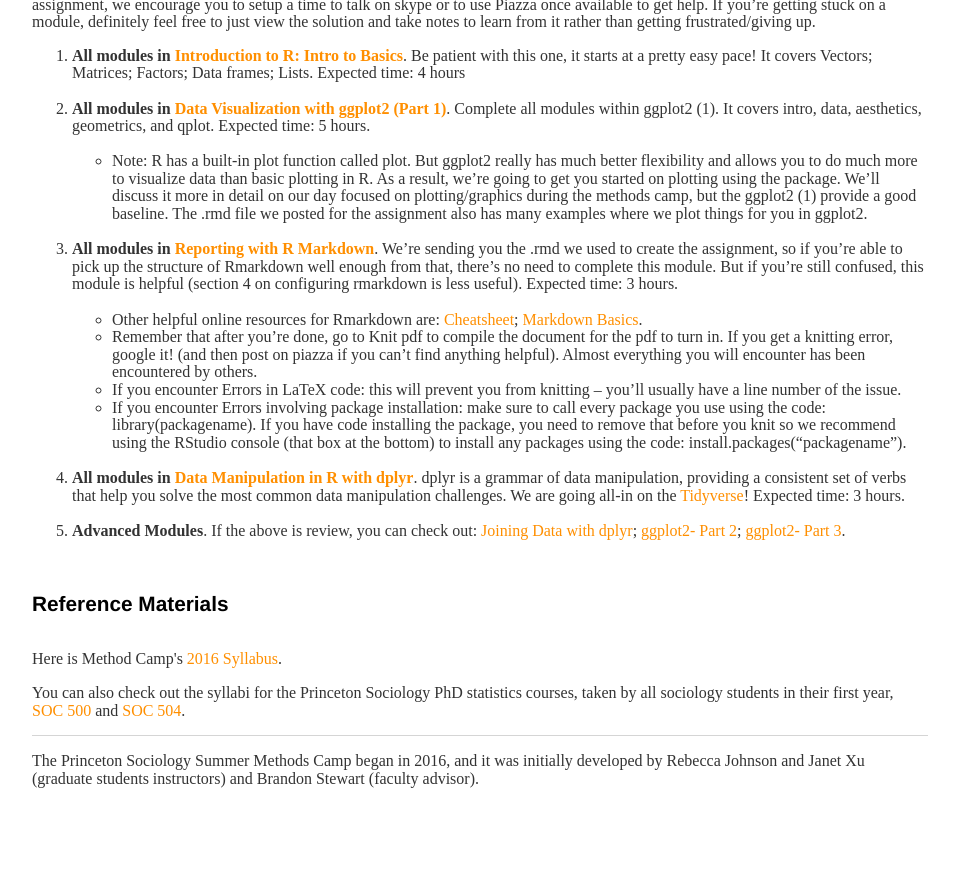
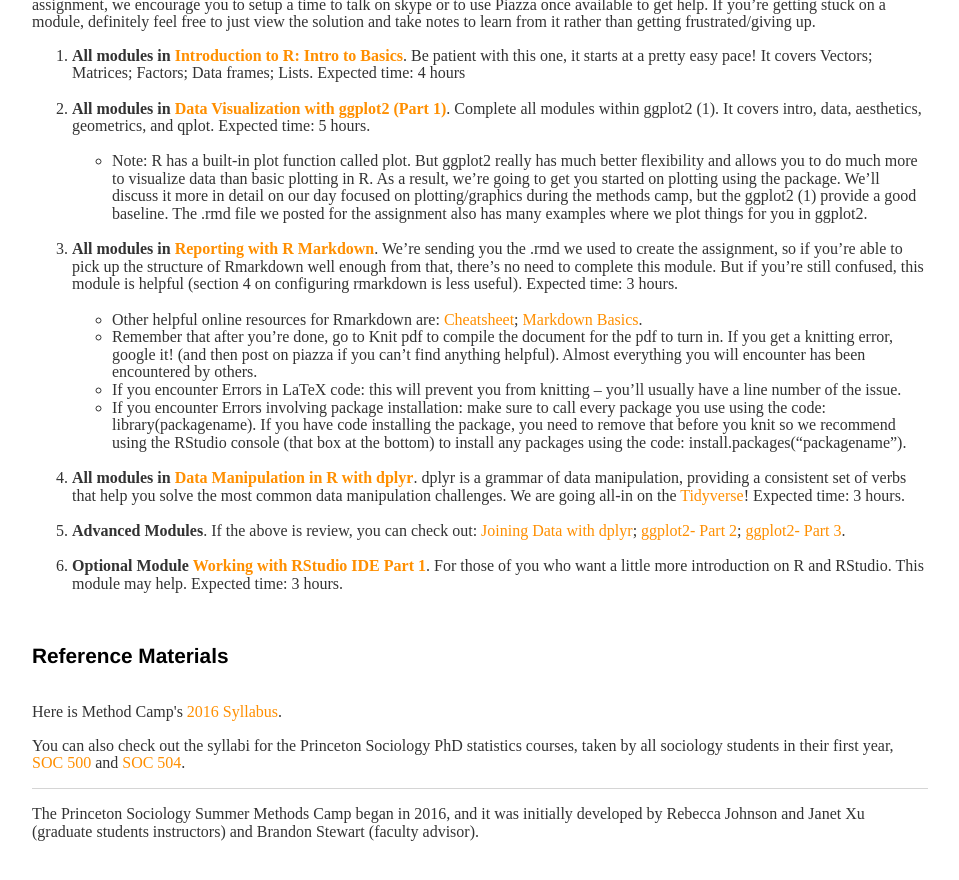
Before and after one commit to bstewart/princeton_methods_camp, a Jekyll site: the page built from materials/index.html, in a window 1280 px wide and 900 px high, scrolled down 3957 px. Shown: the top 880 px of the window, without its empty margins (160-1119 px from the left). Built offline with Jekyll 4.4.1, drawn with Linux system fonts in a browser that asks for light colours; before the commit the page ends 4804 px from its top, so only the background shows below that.

Commit message:
datacamp update

```diff
--- a/materials/index.html
+++ b/materials/index.html
@@ -283,7 +283,10 @@
 										<a href="https://www.datacamp.com/courses/data-visualization-with-ggplot2-2">ggplot2- Part 2</a>;
 										<a href="https://www.datacamp.com/courses/data-visualization-with-ggplot2-part-3">ggplot2- Part 3</a>.<br></br></li>
 
+								<li> <strong> Optional Module <a href="https://www.datacamp.com/courses/working-with-the-rstudio-ide-part-1">Working with RStudio IDE Part 1</a></strong>.
+													For those of you who want a little more introduction on R and RStudio. This module may help. Expected time: 3 hours. <br></br></li>
 							 </ol>
+
 
 			<h5>Reference Materials</h5>
       <p>Here is Method Camp's <a href="{{ site.url }}/download/Final_syllabus_2016.pdf">2016 Syllabus</a>. </p>
```
